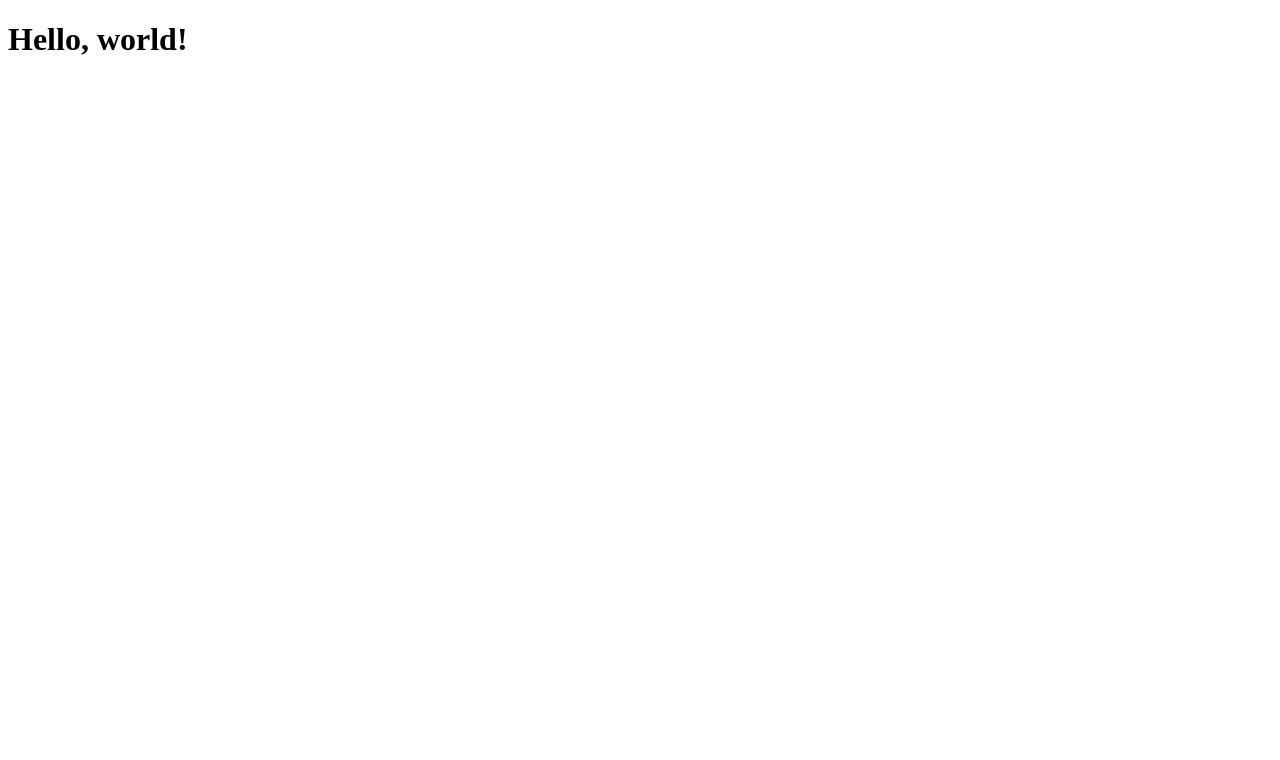
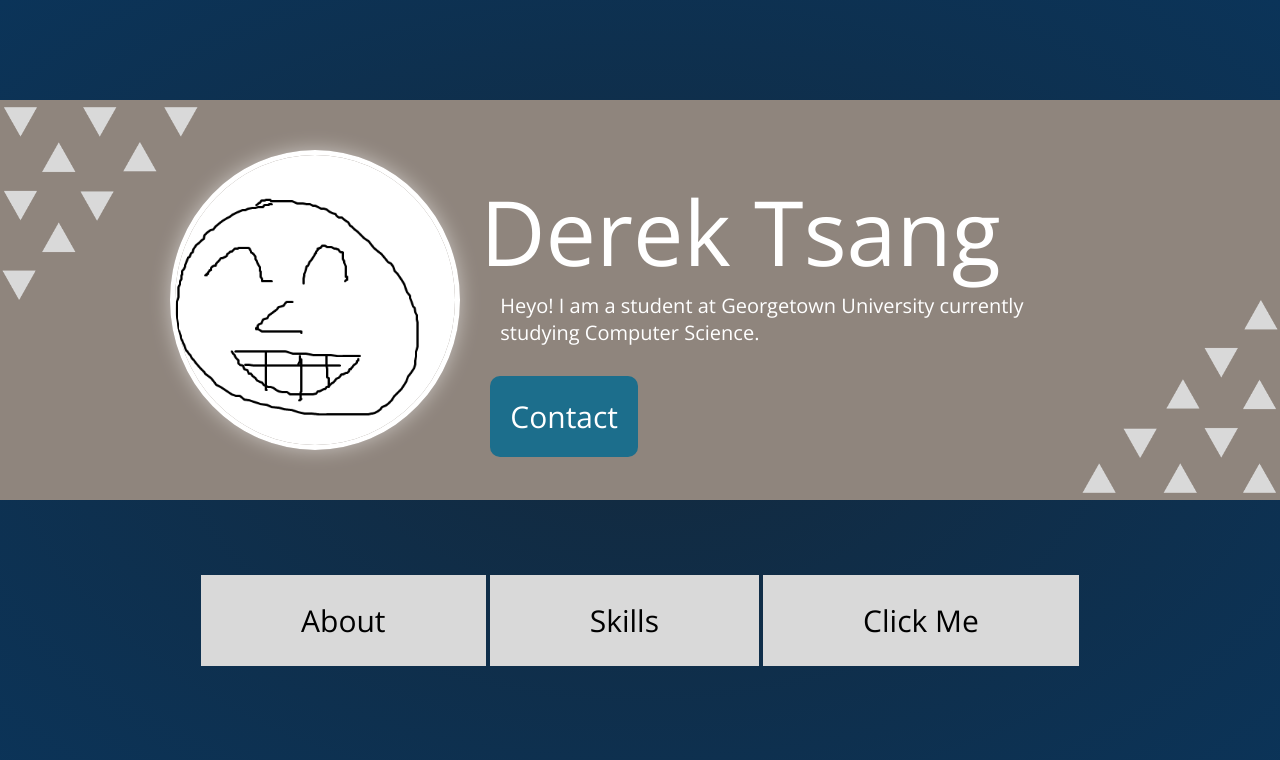
Before and after one commit to TsangDerek/P1, a plain HTML site: page index.html in a window 1280 px wide. Drawn offline with nearby package versions, Linux system fonts and the light colour scheme.

Commit message:
Submission Commit

```diff
--- /dev/null
+++ b/about.css
@@ -0,0 +1,68 @@
+* {
+    margin: 0;
+    padding: 0;
+    font-family: 'Open Sans', sans-serif;
+    box-sizing: border-box;
+    color: white;
+    text-decoration: none;
+
+}
+
+body {
+    background: radial-gradient(#13293D, #0B3459);
+    display: flex;
+    flex-direction: column;
+    align-items: left;
+    min-height: 100vh;
+}
+.heading{
+    padding: 40px;
+    font-weight: bold;
+    font-size: 50px;
+
+
+}
+.container {
+    width: 100%;
+    height: auto;
+    display: flex;
+    justify-content: space-around;
+    position: relative;
+    align-items: top;
+    flex-direction: column;
+    background-color: #8F857D;
+    margin-top: auto;
+    padding: 20px;
+
+}
+.info{
+    display: flex;
+
+}
+.about{
+
+    flex:1;
+    font-size: 20px;
+
+
+}
+figure{
+
+
+    margin-left: 20px;
+    text-align: center;
+
+}
+
+
+#back{
+    margin-top: 20px;
+}
+#back a {
+
+    margin-left: 5px;
+    font-size: 20px;
+    background-color: #1C6E8C;
+    padding: 10px;
+    border-radius: 10px;
+}
--- /dev/null
+++ b/contact.css
@@ -0,0 +1,48 @@
+* {
+    margin: 0;
+    padding: 0;
+    font-family: 'Open Sans', sans-serif;
+    box-sizing: border-box;
+    color: white;
+    text-decoration: none;
+
+}
+
+body {
+    background: radial-gradient(#13293D, #0B3459);
+    display: flex;
+    flex-direction: column;
+    align-items: left;
+
+    min-height: 100vh;
+}
+.heading{
+    padding: 20px;
+    font-weight: bold;
+    font-size: 50px;
+    padding-bottom: 10px;
+
+}
+.container {
+    width: 100%;
+    height: 400px;
+    display: flex;
+    justify-content: space-between;
+    position: relative;
+    align-items: center;
+    background-color: #8F857D;
+    margin-top: 20px;
+    padding: 20px;
+
+}
+.social{
+    margin-bottom: 30px;
+}
+#back a {
+
+    margin-left: 5px;
+    font-size: 20px;
+    background-color: #1C6E8C;
+    padding: 10px;
+    border-radius: 10px;
+}
--- a/index.html
+++ b/index.html
@@ -1,9 +1,39 @@
 <!DOCTYPE html>
 <html>
+
 <head>
-    <title>My HTML File</title>
+    <title>Personal Portfolio</title>
+    <link rel="stylesheet" href="style.css">
+    <link rel="preconnect" href="https://fonts.googleapis.com">
+    <link rel="preconnect" href="https://fonts.gstatic.com" crossorigin>
+    <link href="https://fonts.googleapis.com/css2?family=Open+Sans:ital,wght@0,300..800;1,300..800&display=swap"
+        rel="stylesheet">
 </head>
+
 <body>
-    <h1>Hello, world!</h1>
+    <div class="container">
+        <div class="decoration-top-left"></div>
+        <div class="decoration-bottom-right"></div>
+        <div class="profile">
+
+            <div class="PFP">
+                <img src="assests/mee.png" alt="Profile Picture">
+            </div>
+            <div class="info">
+                <div class="name">Derek Tsang</div>
+                <div class="intro">Heyo! I am a student at Georgetown University currently studying Computer Science.</div>
+                <div id = "contact"><a href="contact.html">Contact</a></div>
+            </div>
+        </div>
+    </div>
+    <div class ="bottom"></div>
+    <nav>
+        <ul>
+            <li><a href="about.html">About</a></li>
+            <li><a href="skills.html">Skills</a></li>
+            <li><a href="https://www.youtube.com/watch?v=dQw4w9WgXcQ">Click Me</a></li>
+        </ul>
+    </nav>
+    </div>
 </body>
 </html>
--- /dev/null
+++ b/skills.css
@@ -0,0 +1,110 @@
+* {
+    margin: 0;
+    padding: 0;
+    font-family: 'Open Sans', sans-serif;
+    box-sizing: border-box;
+    color: white;
+    text-decoration: none;
+
+}
+
+body {
+    background: radial-gradient(#13293D, #0B3459);
+    display: flex;
+    flex-direction: column;
+    align-items: left;
+    min-height: 100vh;
+}
+
+.heading {
+    padding: 40px;
+    font-weight: bold;
+    font-size: 50px;
+
+
+}
+
+.container {
+    width: 100%;
+    height: 550px;
+    display: flex;
+    justify-content: space-between;
+    position: relative;
+    align-items: top;
+    flex-direction: column;
+    background-color: #8F857D;
+    margin-top: auto;
+    padding: 20px;
+
+}
+.skills ul {
+    list-style-type: none;
+    padding: 0;
+}
+h2{
+    font-size: 50px;
+}
+
+.skills li {
+    margin-bottom: 10px;
+    display: flex;
+    align-items: center;
+    font-size: 40px;
+}
+
+.skills li i {
+    margin-right: 10px;
+}
+
+.skills li i::before {
+    font-family: 'Font Awesome 5 Free';
+    font-weight: 900;
+}
+#portfolio{
+    padding: 50px 0;
+}
+.sub-title{
+    margin-left: 20px;
+}
+.projects {
+display: grid;
+grid-template-columns: repeat(auto-fit, minmax(400px, 1fr));
+grid-gap: 40px;
+margin-top: 50px;
+padding: 20px;
+}
+
+.project{
+
+    border-radius: 10px;
+    overflow: hidden;
+    position: relative;
+
+}
+.project img {
+    width: 100%;
+    height: 100%;
+    object-fit: cover;
+    border-radius: 10px;
+    display: block;
+}
+.layer {
+    position: absolute;
+    bottom: 0;
+    left: 0;
+    width: 100%;
+    padding: 20px;
+    background-color: rgba(0, 0, 0, 0.7);
+    /* Semi-transparent background */
+    color: white;
+}.layer {
+    opacity: 0;
+    /* Initially hide the description */
+    transition: opacity 0.3s ease;
+    /* Smooth transition effect */
+}
+
+.project:hover .layer {
+    opacity: 1;
+    /* Show the description on hover */
+}
--- /dev/null
+++ b/style.css
@@ -0,0 +1,149 @@
+
+
+* {
+    margin: 0;
+    padding: 0;
+    font-family: 'Open Sans', sans-serif;
+    box-sizing: border-box;
+    color: white;
+    text-decoration: none;
+
+}
+
+body {
+    background: radial-gradient(#13293D, #0B3459);
+    display: flex;
+    flex-direction: column;
+    align-items: center;
+    /* Center items horizontally */
+    min-height: 100vh;
+}
+
+.container {
+    width: 100%;
+    height: 400px;
+    display: flex;
+    justify-content: space-between;
+    position: relative;
+    align-items: center;
+    background-color: #8F857D;
+    margin-top: 100px;
+    padding: 20px;
+
+}
+
+.profile {
+    display: flex;
+    /* Flexbox for profile section */
+}
+.decoration-top-left {
+    width: 200px;
+    height: 200px;
+    background: url('assests/Triangles.png') no-repeat;
+    background-size: cover;
+    position: absolute;
+    top: 0;
+    left: 0;
+    transform: rotate(180deg);
+}
+
+.decoration-bottom-right {
+    width: 200px;
+    height: 200px;
+    background: url('assests/Triangles.png') no-repeat;
+    bottom: 0;
+    right: 0;
+    background-size: cover;
+    position: absolute;
+    transform: rotate(0deg);
+    /* Adjust rotation if needed */
+}
+.PFP {
+    width: 300px;
+    height: 300px;
+    border-radius: 50%;
+    margin-left: 150px;
+
+    overflow: hidden;
+    border: 5px solid #fff;
+        /* White border */
+        box-shadow: 0 0 20px rgba(255, 255, 255, 0.5);
+        /* White shadow */
+}
+
+.PFP img {
+    width: 100%;
+    height: 100%;
+    object-fit: cover;
+}
+.name{
+    margin-top: 20px;
+    font-size: 90px;
+    margin-left: 20px;
+}
+.intro {
+
+    font-size: 20px;
+    margin-left: 40px;
+    margin-bottom: 50px;
+    width: 70%;
+    /* Add spacing between profile picture and text */
+    color: #fff;
+}
+
+
+#contact a{
+
+    margin-left: 30px;
+    font-size: 30px;
+    background-color: #1C6E8C;
+    padding: 20px;
+    border-radius: 10px;
+    }
+
+nav {
+    margin-top: 100px;
+    display: flex;
+    align-items: center;
+    justify-content: space-between;
+}
+
+
+nav ul li {
+    display: inline;
+    list-style: none;
+
+
+        font-size: 30px;
+
+}
+
+
+nav ul li a {
+
+    text-decoration: none;
+background-color: #D9D9D9;
+    color: black;
+    padding-left:100px;
+    padding-top: 25px;
+    padding-bottom: 25px;
+    padding-right: 100px;
+
+    position: relative;
+
+}
+nav ul li a::after{
+
+    content: '';
+    width: 0;
+    height: 3px;
+    background-color: black;
+    position: absolute;
+    left: 0;
+    bottom: +4px;
+}
+nav ul li a:hover::after{
+
+    width: 100%;
+    transition: width 0.3s;
+}
```
Also changed, not shown: about.html (added, +39 -0 lines), contact.html (added, +37 -0 lines), skills.html (added, +56 -0 lines), assests/Triangles.png (added), assests/bruno.jpg (added), assests/mee.png (added), assests/plane.png (added), assests/web.png (added), 1 other file.
